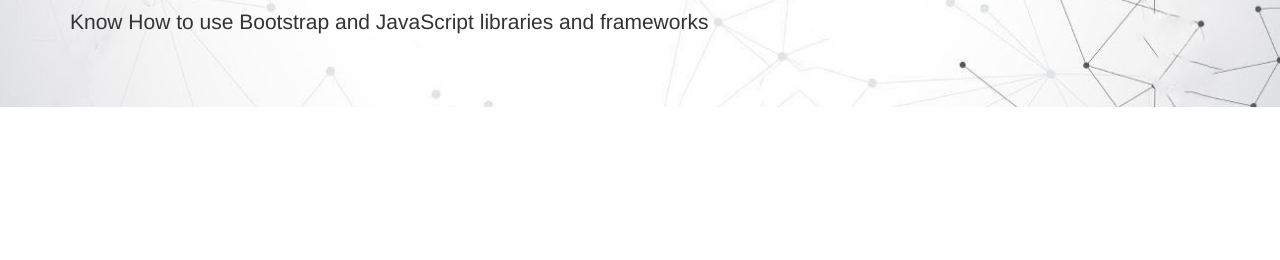
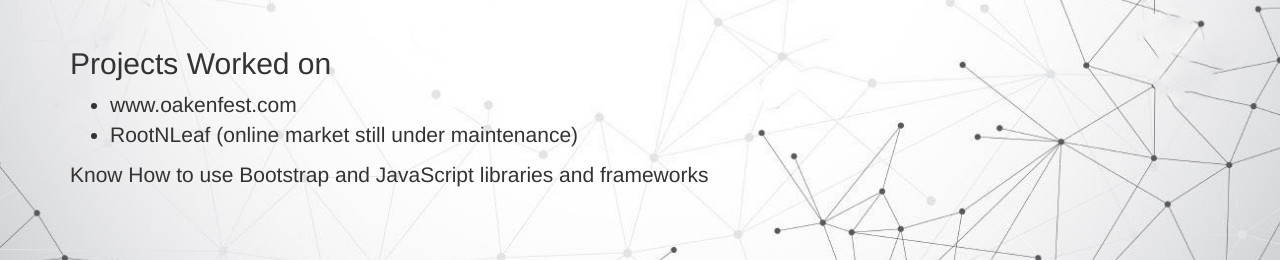
Before and after one commit to pierreabichacra/pierreabichacra.github.io, a plain HTML site: page prevExp.html in a window 1280 px wide. Shown: the part 784-1044 px from the top of the page. Before the commit the page ends 891 px from the top, so only its background shows below. Drawn offline with Linux system fonts and the light colour scheme.

Commit message:
Update prevExp.html

```diff
--- a/prevExp.html
+++ b/prevExp.html
@@ -60,6 +60,11 @@
 			<ul>
 				<li>Maria DB</li>
 				<li>Mongo DB</li>
+			</ul><br/>
+			<h2>Projects Worked on</h2>
+			<ul>
+				<li>www.oakenfest.com</li>
+				<li>RootNLeaf (online market still under maintenance)</li>
 			</ul>
 			<p class="miscs">Know How to use Bootstrap and JavaScript libraries and frameworks</p>
 		</div>
```
